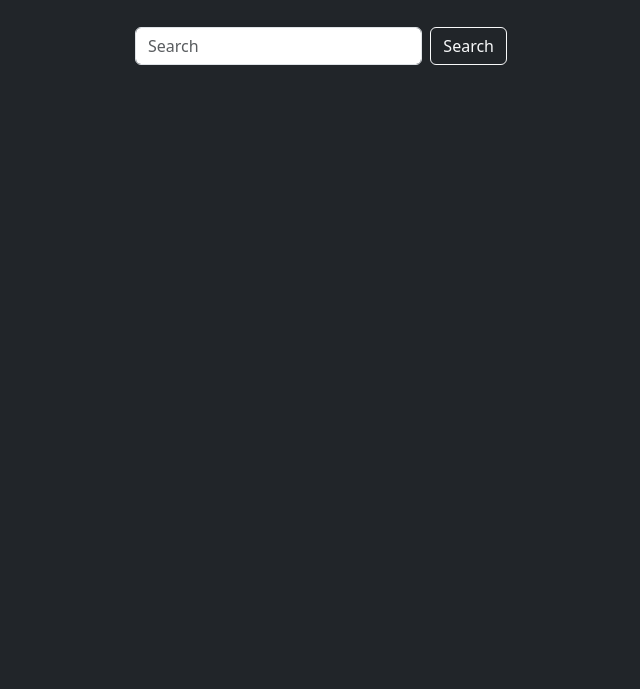
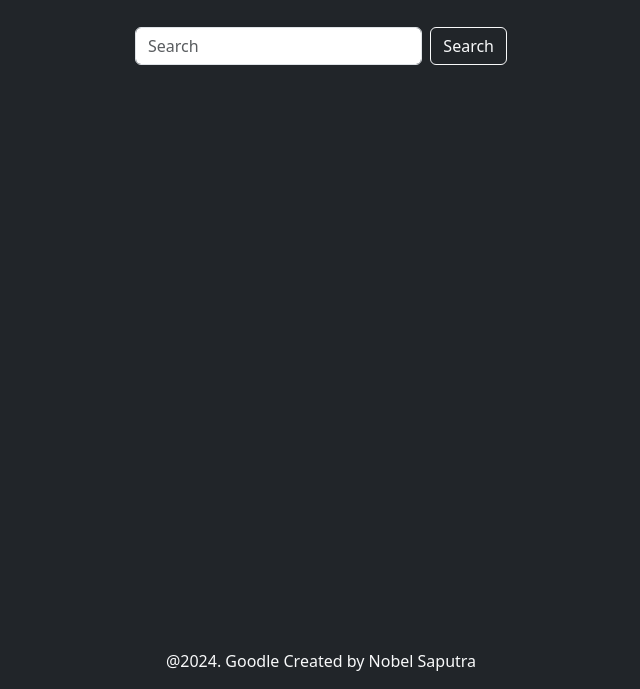
Before and after one commit to nobelsaputra/Goodle, a plain HTML site: page index.html in a window 1280 px wide. Shown: the part 111-800 px from the top of the page, without its empty margins (319-959 px from the left). Drawn offline with nearby package versions, Linux system fonts and the light colour scheme.

Commit message:
Update index.html

```diff
--- a/index.html
+++ b/index.html
@@ -8,6 +8,7 @@
     <link href="https://cdn.jsdelivr.net/npm/bootstrap@5.3.0-alpha3/dist/css/bootstrap.min.css" rel="stylesheet" integrity="sha384-KK94CHFLLe+nY2dmCWGMq91rCGa5gtU4mk92HdvYe+M/SXH301p5ILy+dN9+nJOZ" crossorigin="anonymous" />
   </head>
   <body class="bg-dark text-light">
+    <section>
       <div class="container">
         <h1 class="display-5 fw-normal text-center mt-5">Goodle</h1>
         <div class="d-flex justify-content-center">
@@ -21,6 +22,13 @@
           </div>
         </div>
       </div>
+    </section>
+
+    <section class="d-flex justify-content-center fixed-bottom">
+      <footer>
+        <p class="text-center">@2024. Goodle Created by <a href="https://nobelsaputra.vercel.app" class="fw-medium text-decoration-none text-light">Nobel Saputra</a></p>
+      </footer>
+    </section>
     <script>
       const yntkts = document.getElementById('yntkts');
       const buka = document.getElementById('buka');
```
Lines whose indentation alone changed are shown as unchanged.
